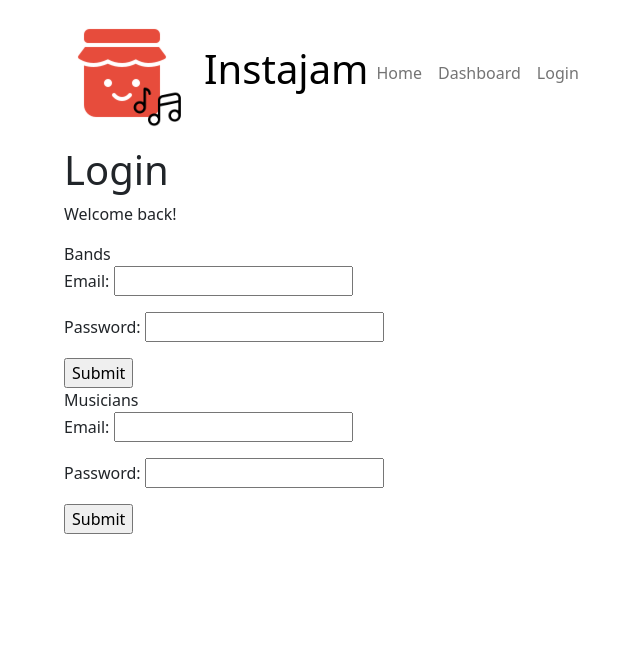
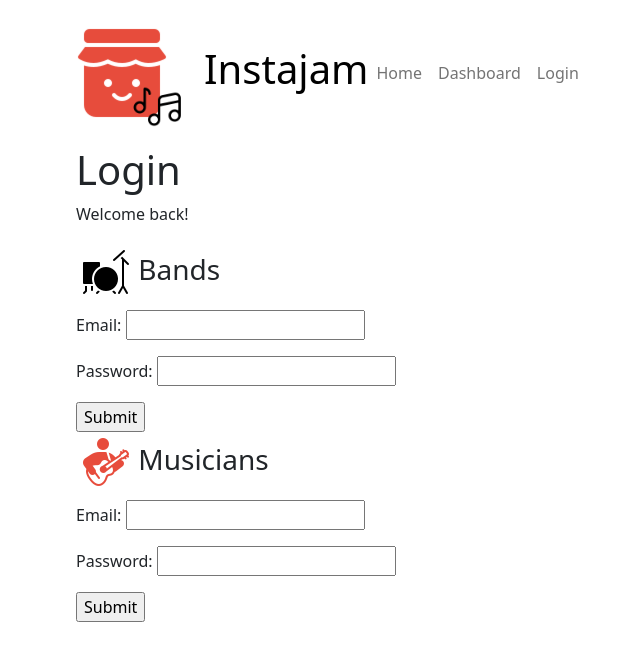
Before and after one commit to rachelmcginn/instajam, a Flask app: page /login in a window 1280 px wide. Shown: the top 661 px of the page, without its empty margins (18-658 px from the left). Run offline with Flask 2, Linux system fonts and the light colour scheme; some libraries are stand-ins or nearby versions.

Commit message:
Added icons to login.html

```diff
--- a/data/musicians.json
+++ b/data/musicians.json
@@ -26,7 +26,7 @@
     {
         "email": "eddy@example.com",
         "password": "1234",
-        "display_name": "Stix McGee",
+        "display_name": "Stix",
         "age": 32,
         "gender": "Male",
         "influences":"Phil Collins",
--- a/templates/login.html
+++ b/templates/login.html
@@ -2,22 +2,15 @@
 {% block title %}Instajam{% endblock %}
 
 {% block body %}
+  <div class="container">
     <h1>Login</h1>
     <p>Welcome back!</p>
+    <!-- Band login form  -->
     <form action='handle-login-band' method='POST'>
+      <h3>
+        <img class="user_icon" src="static/icon_drumkit_black.png" alt="Black silhouette of a drumkit">
         Bands
-    <p>
-      Email: <input type="text" name="email">
-    </p>
-
-    <p>
-      Password: <input type="password" name="password">
-    </p>
-    <input type='submit'></input>
-
-  </form>
-  <form action='handle-login-musician' method='POST'>
-    Musicians
+      </h3>
       <p>
         Email: <input type="text" name="email">
       </p>
@@ -28,4 +21,21 @@
       <input type='submit'></input>
     </form>
 
+    <!-- Musician login form  -->
+    <form action='handle-login-musician' method='POST'>
+      <h3>
+        <img class="user_icon" src="static/icon_guitarist_red.png" alt="Red silhouette of a person playing guitar.">
+        Musicians
+      </h3>
+      <p>
+        Email: <input type="text" name="email">
+      </p>
+
+      <p>
+        Password: <input type="password" name="password">
+      </p>
+      <input type='submit'></input>
+    </form>
+  </div>
+
 {% endblock %}
```
Lines whose indentation alone changed are shown as unchanged.
